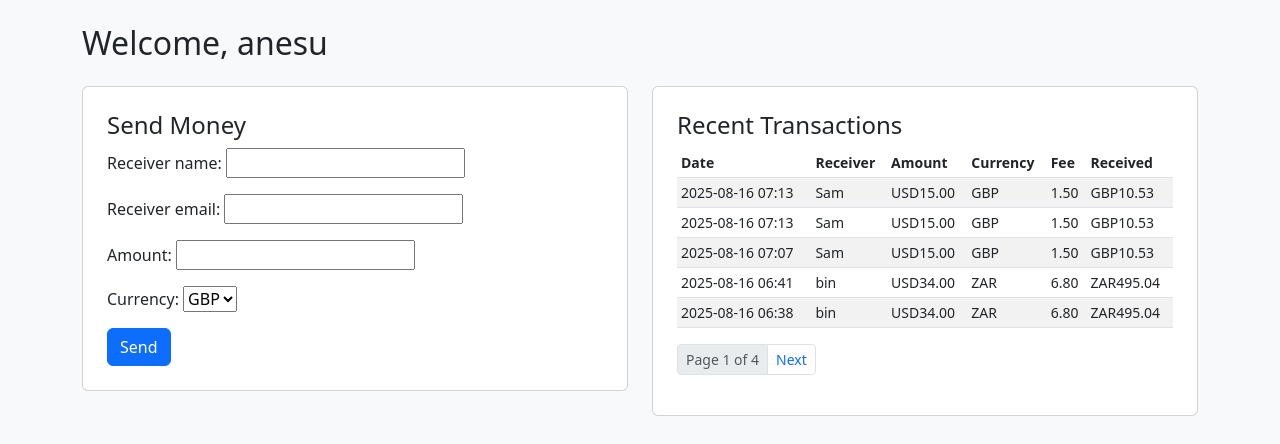
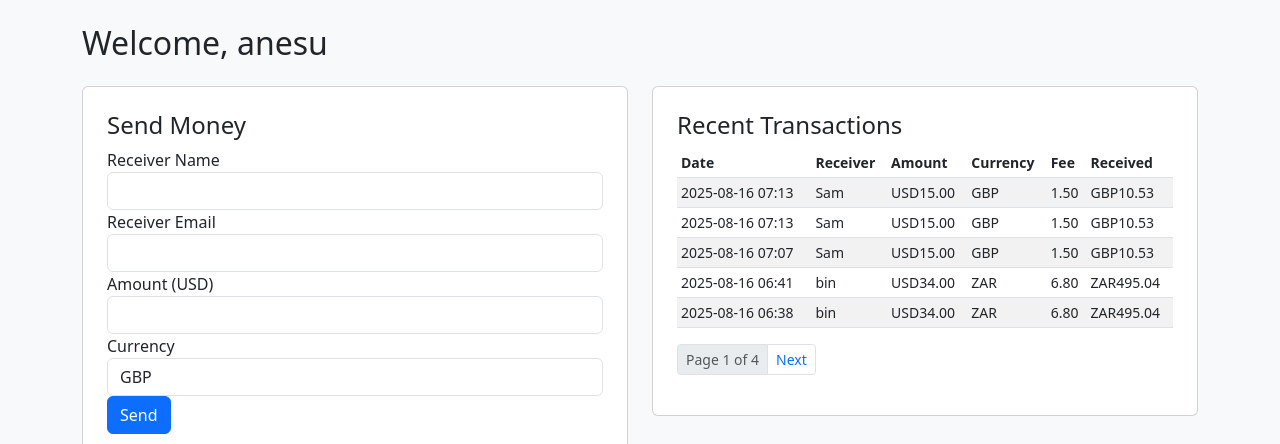
Before and after one commit to Anesu326/Wallet, a Django app: page /dashboard/ in a window 1280 px wide. Shown: the part 56-500 px from the top of the page. Run offline with Django 5.2, Linux system fonts and the light colour scheme; a user stored in the database is signed in; data comes from the database, SQL or seed files in the repository; both versions use the stored data as it was after the commit; data that the repository does not hold is empty; grey boxes are pictures that could not be loaded.

Commit message:
Updating forms validation

```diff
--- a/wallet/accounts/forms.py
+++ b/wallet/accounts/forms.py
@@ -13,7 +13,20 @@ class LoginForm(AuthenticationForm):
     username = forms.CharField(label='Email')
 
 class SendMoneyForm(forms.Form):
-    receiver_name = forms.CharField(max_length=100)
-    receiver_email = forms.CharField()
-    amount = forms.DecimalField(min_value=10, max_value=10000)
-    currency = forms.ChoiceField(choices=[('GBP', 'GBP'), ('ZAR', 'ZAR')])
+    receiver_name = forms.CharField(max_length=100, widget=forms.TextInput(attrs={
+        'class': 'form-control',
+        'placeholder': 'Receiver Name',
+    }))
+    receiver_email = forms.CharField(widget=forms.EmailInput(attrs={
+        'class': 'form-control',
+        'placeholder': 'Receiver Email',
+        'min': '10'
+    }))
+    amount = forms.DecimalField(min_value=10, max_value=10000, widget=forms.NumberInput(attrs={
+        'class': 'form-control',
+        'placeholder': 'Enter Amount',
+        'min': '10'
+    }))
+    currency = forms.ChoiceField(choices=[('GBP', 'GBP'), ('ZAR', 'ZAR')], widget=forms.Select(attrs={
+        'class': 'form-control'
+    }))
--- a/wallet/accounts/templates/accounts/dashboard.html
+++ b/wallet/accounts/templates/accounts/dashboard.html
@@ -48,9 +48,29 @@
           <div class="card p-4 mb-4">
             <h4>Send Money</h4>
             <form method="post" id="sendForm">
-              {% csrf_token %} {{ form.as_p }}
-              <button type="button" class="btn btn-primary" data-bs-toggle="modal" data-bs-target="#confirmModal">Send</button>
-            </form>
+              {% csrf_token %}
+              <div class="mb1">
+                <label>Receiver Name</label>
+                <input type="text" name="receiver_name" class="form-control" required>
+              </div>
+              <div class="mb3">
+                <label>Receiver Email</label>
+                <input type="text" name="receiver_email" class="form-control" required>
+              </div>
+              <div class="mb3">
+                <label>Amount (USD)</label>
+                <input type="number" name="amount" class="form-control" min="10" required>
+              </div>
+              <div class="mb3">
+                <label>Currency</label>
+                <select name="currency" class="form-control" required>
+                  <option value="GBP">GBP</option>
+                  <option value="ZAR">ZAR</option>
+                </select>
+              </div>
+              <div class="mb3">
+                <button type="button" class="btn btn-primary" data-bs-toggle="modal" data-bs-target="#confirmModal">Send</button>
+              </div>
             <div class="modal fade" id="confirmModal" tabindex="-1">
               <div class="modal-dialog">
                 <div class="modal-content">
@@ -71,6 +91,7 @@
                 </div>
               </div>
             </div>
+            </form>
           </div>
         </div>
 
@@ -201,7 +222,7 @@
         <div class="modal-dialog">
           <div class="modal-content">
             <div class="modal-header">
-              <h5 class="modal-title">Transaction Confirmation</h5>
+              <h5 class="modal-title">Transaction Receipt</h5>
               <button
                 type="button"
                 class="btn-close"
@@ -211,15 +232,13 @@
             </div>
             <div class="modal-body">
               <p>
-                <strong>To:</strong> {{ result.receiver_name }} ({{
-                result.receiver_email }})
+                <strong>To:</strong> {{ result.receiver_name }} ({{ result.receiver_email }})
               </p>
               <p><strong>Sent:</strong> {{ result.amount }} USD</p>
               <p><strong>Fee:</strong> {{ result.fee }} USD</p>
               <p><strong>Exchange Rate:</strong> {{ result.rate }}</p>
               <p>
-                <strong>Received:</strong> {{ result.final }} {{
-                result.currency}}
+                <strong>Received:</strong> {{ result.final }} {{ result.currency}}
               </p>
               <p>
                 <strong>Time:</strong> {{ result.timestamp|date:"Y-m-d H:i" }}
@@ -240,6 +259,12 @@
       <div class="modal-backdrop fade show"></div>
     </div>
     {% endif %}
+    {% if result %}
+    <script>
+      var receiptModal = new bootstrap.Modal(document.getElementById('receiptModal'));
+      receiptModal.show();
+    </script>
+    {% endif %}
     <script src="https://cdn.jsdelivr.net/npm/bootstrap@5.3.0/dist/js/bootstrap.bundle.min.js"></script>
   </body>
 </html>
--- a/wallet/accounts/views.py
+++ b/wallet/accounts/views.py
@@ -9,6 +9,7 @@ from django.contrib.auth import logout
 from django.shortcuts import redirect
 from decimal import Decimal, ROUND_HALF_UP
 from .utils import get_fx_rates
+from django.utils import timezone
 
 def register_view(request):
     if request.method == 'POST':
@@ -42,6 +43,8 @@ def logout_view(request):
 
 @login_required
 def dashboard_view(request):
+    user = request.user
+    transactions = Transaction.objects.filter(user=user).order_by('-timestamp')
     fx_rates = get_fx_rates()
     result = None
     transactions = Transaction.objects.filter(user=request.user).order_by('-timestamp')
@@ -83,10 +86,28 @@ def dashboard_view(request):
             }
         else:
             result = None
+        context = {
+            'result':{
+                'amount': amount,
+                'fee': fee,
+                'final_amount': final,
+                'receiver_name': receiver_name,
+                'receiver_email': receiver_email,
+                'currency': currency,
+                'rate': fx_rates,
+                'timestamp': timezone.now(),
+            },
+            'page_obj': page_obj,
+            'transactions': transactions,
+        }
+        return render(request, 'accounts/dashboard.html', context)
+    return render(request, 'accounts/dashboard.html',{
+        'page_obj':page_obj
+    })
 
-    else:
-        form = SendMoneyForm()
-    return render(request, 'accounts/dashboard.html', {'form':form, 'result':result, 'page_obj':page_obj,})
+    # else:
+
+    # return render(request, 'accounts/dashboard.html', {'form':form, 'result':result, 'page_obj':page_obj,})
 
 @login_required
 def transaction_history_view(request):
```
Also changed, not shown: wallet/db.sqlite3.
